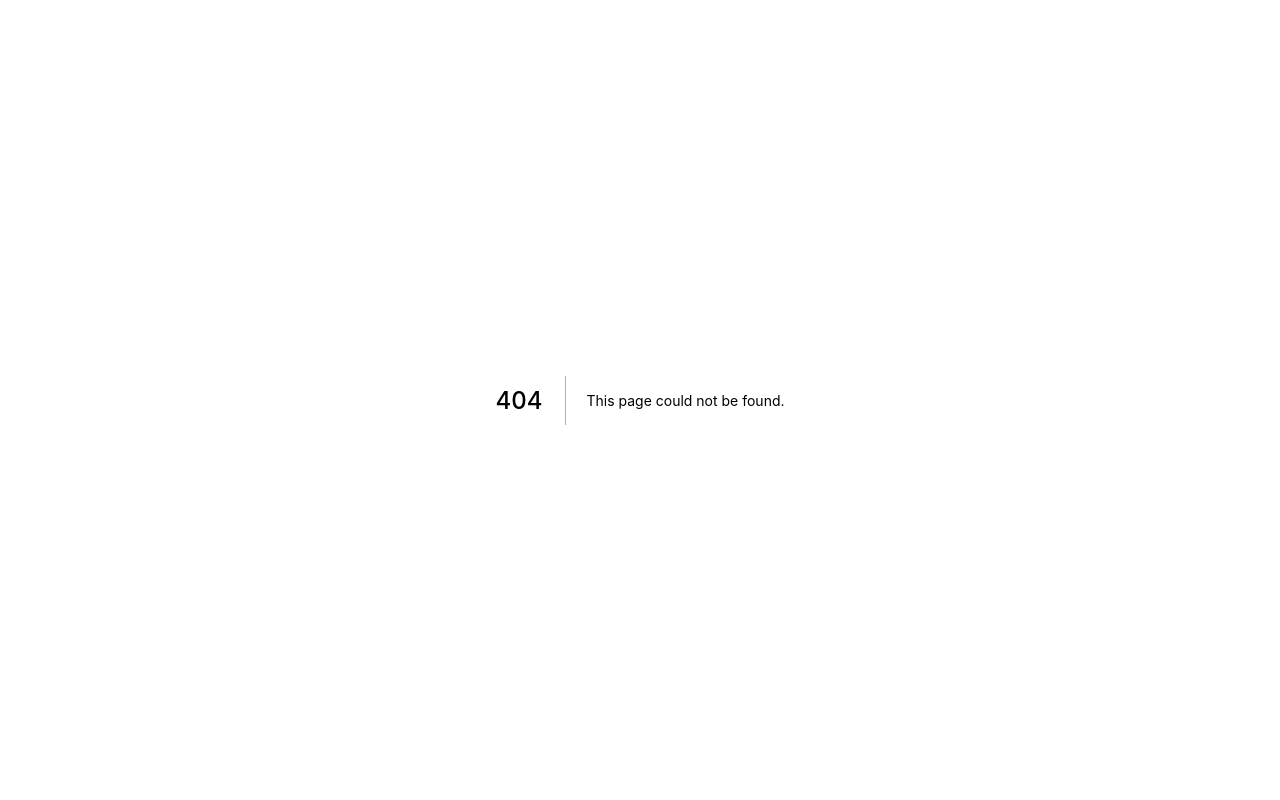
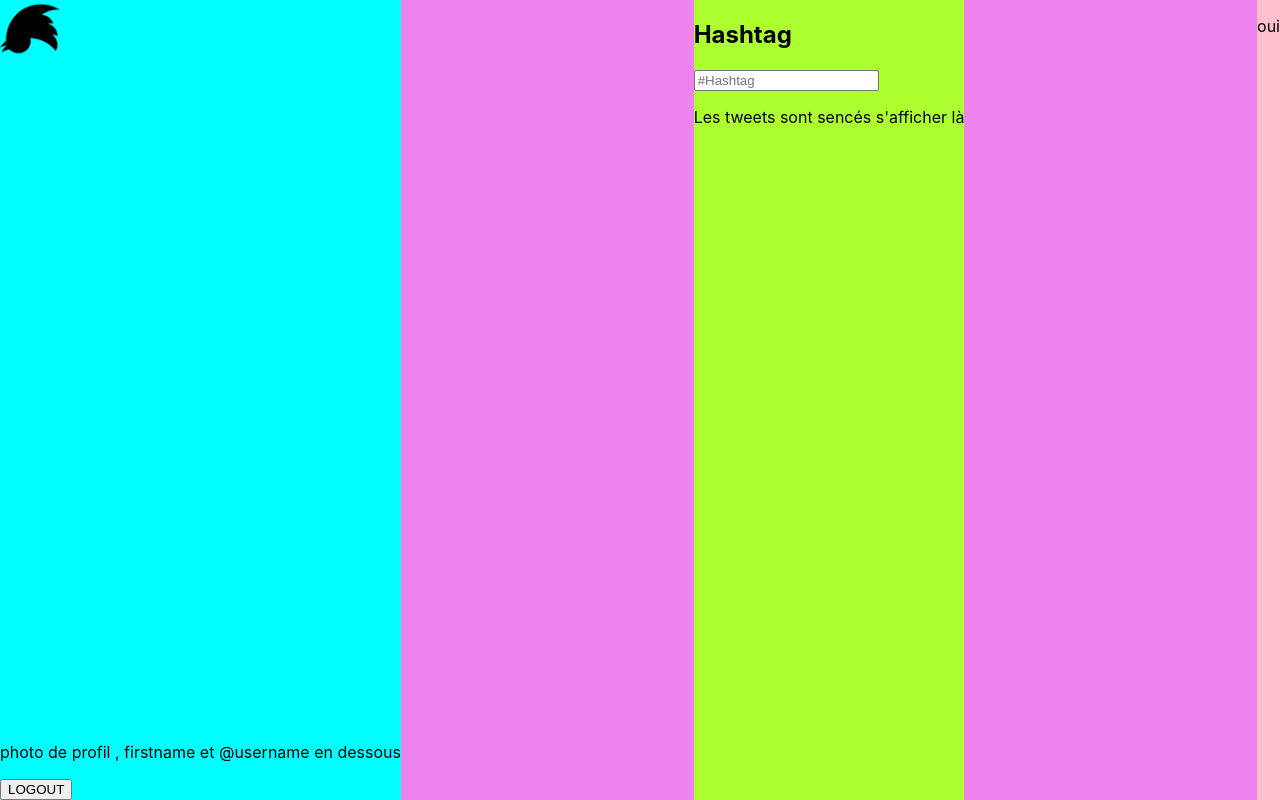
Before and after one commit to SarahBrochard/HACKATWEET-frontend, a Next.js app: page /hashtag in a window 1280 px wide. Before the commit this address had no page. Built offline with nearby package versions, Linux system fonts and the light colour scheme; no server answers.

Commit message:
sauvegarde pour pouvoir pull

```diff
--- /dev/null
+++ b/components/Hashtag.js
@@ -0,0 +1,87 @@
+import styles from '../styles/Hashtag.module.css';
+import { useEffect, useState } from 'react';
+import { useSelector, useDispatch } from 'react-redux';
+import Head from 'next/head';
+import Image from 'next/image'
+// import LastTweets from './LastTweets';
+// import Tweet from './Tweet';
+import Trends from './Trends';
+
+import {useRouter} from "next/router"; //LE TRUC QUI PERMET DE REDIRIGER VERS LA PAGE HOME
+
+import { login, logout } from '../reducers/user';
+
+
+function Hashtag() {
+    const [hashtagInput, setHashtagInput] = useState("");
+    const [tweets, setTweets] = useState([]);
+    //Si l'hashtagInput est le meme que dans tweets.message.hashtag
+    //Afficher le tweet concerné
+
+    const user = useSelector((state) => state.user.value);
+    const dispatch = useDispatch();
+    const router = useRouter();
+
+    const auClickSurImage = () => {
+        router.push("/home")
+    }
+
+    const auClickSurLogout = () => {
+        dispatch(logout());
+    }
+
+    // if(!user.token) {
+    //     router.push("/login")
+    // }
+
+    useEffect(()=> {
+        fetch('http://localhost:3000/tweets/lastTweets')
+        .then(response => response.json())
+        .then(data => {
+            setTweets(data.message); //L'ERREUR VENAIT D'ICI J'avais mis seulement data au lieu de data.message
+            console.log(tweets);
+        })
+    }, [])
+
+    console.log(tweets);
+
+    const auPif = tweets.map(auPif1 => ({text: auPif1.text, timing: auPif1.timing, likes: auPif1.likes, hashtag: auPif1.hashtag}))
+    // const auPif = tweets.message.map(auPif1 => (auPif1.text))
+    console.log(auPif)
+
+
+  return (
+    <div className={styles.divHashtag}>
+        <div className={styles.divHashtagGauche}>
+            <div className={styles.div1}>
+                <Image src="/twitter.png" alt="logo" width="60px" height="60px" className={styles.logoTwitter} onClick={()=>auClickSurImage()}/>
+            </div>
+            <div className={styles.div2}>
+                <p>photo de profil , firstname et @username en dessous</p>
+                <button onClick={()=> auClickSurLogout()}>LOGOUT</button>
+            </div>
+
+        </div>
+        <div className={styles.divHashtagCentre}>
+            <div className={styles.div3}>
+                <h2>Hashtag</h2>
+                <input onChange={(e) => setHashtagInput(e.target.value)} value={hashtagInput} placeholder='#Hashtag'/>
+            </div>
+            <div className={styles.div4}>
+                <p>Les tweets sont sencés s'afficher là </p>
+            </div>
+
+        </div>
+        <div className={styles.divHashtagDroite}>
+            <Trends/>
+        </div>
+
+
+
+
+
+    </div>
+  );
+}
+
+export default Hashtag;
--- a/components/Home.js
+++ b/components/Home.js
@@ -4,7 +4,7 @@ import { useSelector, useDispatch } from 'react-redux';
 import Head from 'next/head';
 import LastTweets from './LastTweets';
 import Tweet from './Tweet';
-import Trend from './Trend';
+import Trend from './Trends';
 
 
 function Home() {
--- /dev/null
+++ b/components/Trends.js
@@ -0,0 +1,11 @@
+function Trends() {
+
+
+    return (
+        <div>
+            <p>oui</p>
+        </div>
+    )
+}
+
+export default Trends;
--- /dev/null
+++ b/pages/hashtag.js
@@ -0,0 +1,7 @@
+import Hashtag from "../components/Hashtag";
+
+function HashtagPage() {
+    return <Hashtag/>
+}
+
+export default HashtagPage;
--- /dev/null
+++ b/styles/Hashtag.module.css
@@ -0,0 +1,29 @@
+
+.logoTwitter {
+    transform: rotate(180deg);
+    width: 30px;
+    height: 30px;
+}
+
+.divHashtag {
+    display: flex;
+    align-items: space-around;
+    justify-content: space-between;
+    background-color: violet;
+    height: 100vh;
+}
+
+.divHashtagGauche {
+    display: flex;
+    flex-direction: column;
+    justify-content: space-between;
+    background-color: aqua;
+}
+
+.divHashtagDroite {
+    background-color: pink;
+}
+
+.divHashtagCentre {
+    background-color: greenyellow;
+}
```
Also changed, not shown: pages/trends.js (added, +7 -0 lines), components/Trend.js (added).
